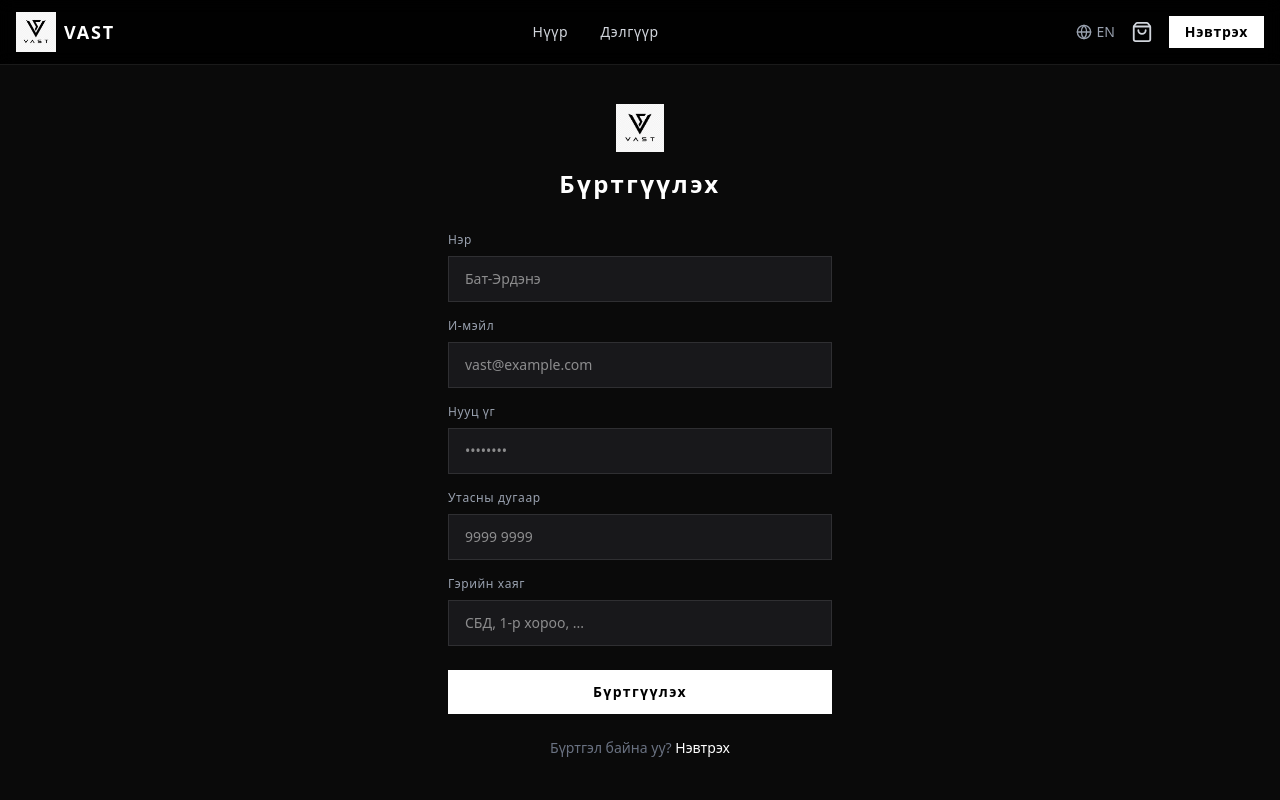
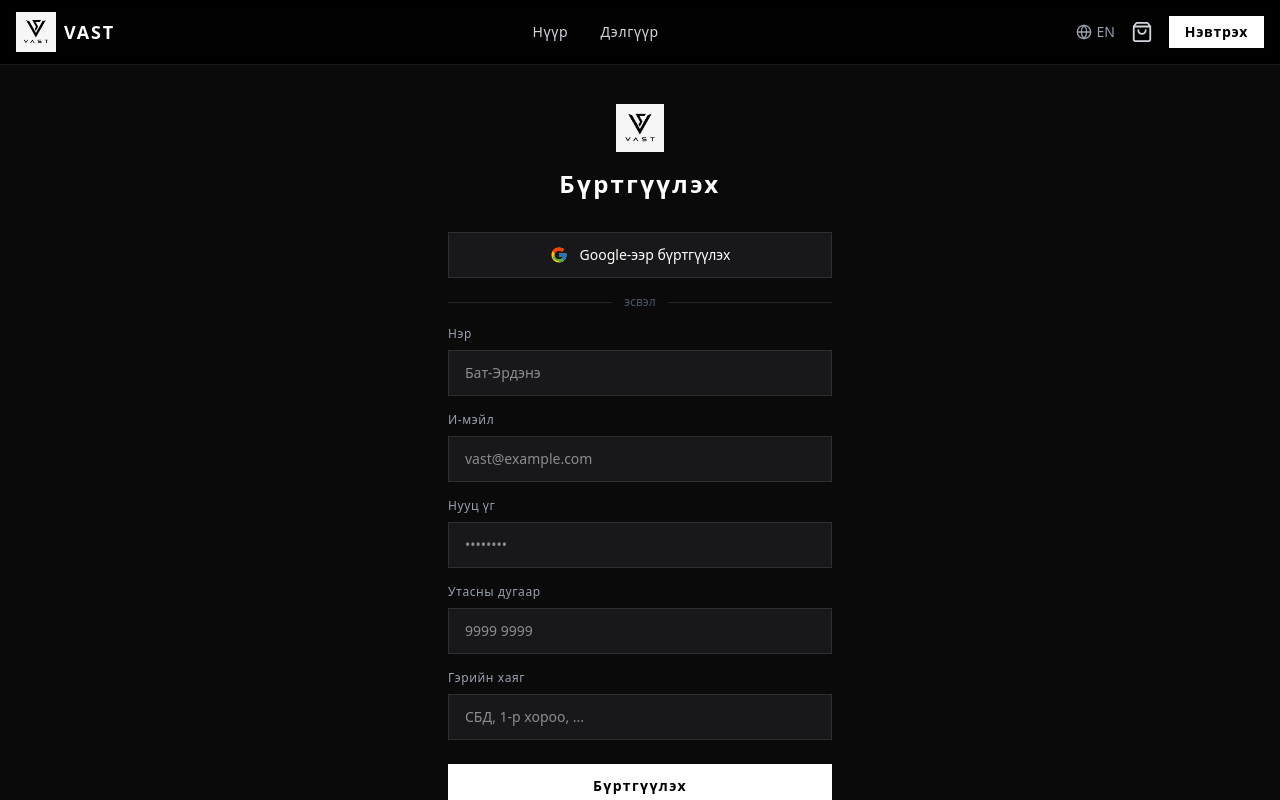
Before and after one commit to VAST8588/vaast, a Next.js app: page /register in a window 1280 px wide. Shown: the top 800 px of the page. Built offline with nearby package versions, Linux system fonts and the light colour scheme; no server answers.

Commit message:
Add Google sign-up to register page

```diff
--- a/src/app/register/page.tsx
+++ b/src/app/register/page.tsx
@@ -1,5 +1,6 @@
 "use client";
 import { useState } from "react";
+import { signIn } from "next-auth/react";
 import { useRouter } from "next/navigation";
 import Link from "next/link";
 import Image from "next/image";
@@ -14,6 +15,7 @@
   const [form, setForm] = useState({ name: "", email: "", password: "", phone: "", address: "" });
   const [error, setError] = useState("");
   const [loading, setLoading] = useState(false);
+  const [googleLoading, setGoogleLoading] = useState(false);
 
   function update(field: string, value: string) {
     setForm((f) => ({ ...f, [field]: value }));
@@ -40,6 +42,11 @@
     }
   }
 
+  async function handleGoogle() {
+    setGoogleLoading(true);
+    await signIn("google", { callbackUrl: "/" });
+  }
+
   const fields = [
     { key: "name", label: tx.name, type: "text", placeholder: lang === "mn" ? "Бат-Эрдэнэ" : "John Doe" },
     { key: "email", label: tx.email, type: "email", placeholder: "vast@example.com" },
@@ -54,6 +61,27 @@
         <div className="text-center mb-8">
           <Image src="/logo.png" alt="VAST" width={48} height={48} className="mx-auto mb-4" />
           <h1 className="text-2xl font-black tracking-widest text-white">{tx.registerTitle}</h1>
+        </div>
+
+        {/* Google товч */}
+        <button
+          onClick={handleGoogle}
+          disabled={googleLoading}
+          className="w-full flex items-center justify-center gap-3 bg-zinc-900 border border-white/10 text-white py-3 text-sm font-medium hover:bg-zinc-800 transition mb-4 disabled:opacity-50"
+        >
+          <svg width="18" height="18" viewBox="0 0 48 48">
+            <path fill="#FFC107" d="M43.6 20.1H42V20H24v8h11.3C33.7 32.7 29.2 36 24 36c-6.6 0-12-5.4-12-12s5.4-12 12-12c3.1 0 5.8 1.1 7.9 3l5.7-5.7C34.5 6.5 29.5 4 24 4 12.9 4 4 12.9 4 24s8.9 20 20 20 20-8.9 20-20c0-1.3-.1-2.6-.4-3.9z"/>
+            <path fill="#FF3D00" d="M6.3 14.7l6.6 4.8C14.5 16 19 12 24 12c3.1 0 5.8 1.1 7.9 3l5.7-5.7C34.5 6.5 29.5 4 24 4 16.3 4 9.7 8.3 6.3 14.7z"/>
+            <path fill="#4CAF50" d="M24 44c5.2 0 9.9-2 13.4-5.2l-6.2-5.2C29.2 35.3 26.7 36 24 36c-5.2 0-9.6-3.3-11.3-8H6.3C9.7 35.7 16.3 40 24 40v4z"/>
+            <path fill="#1976D2" d="M43.6 20.1H42V20H24v8h11.3c-.8 2.3-2.3 4.2-4.2 5.6l6.2 5.2C41 35.2 44 30 44 24c0-1.3-.1-2.6-.4-3.9z"/>
+          </svg>
+          {googleLoading ? "..." : (lang === "mn" ? "Google-ээр бүртгүүлэх" : "Sign up with Google")}
+        </button>
+
+        <div className="flex items-center gap-3 mb-4">
+          <div className="flex-1 h-px bg-white/10" />
+          <span className="text-gray-600 text-xs">{lang === "mn" ? "эсвэл" : "or"}</span>
+          <div className="flex-1 h-px bg-white/10" />
         </div>
 
         <form onSubmit={handleRegister} className="flex flex-col gap-4">
```
